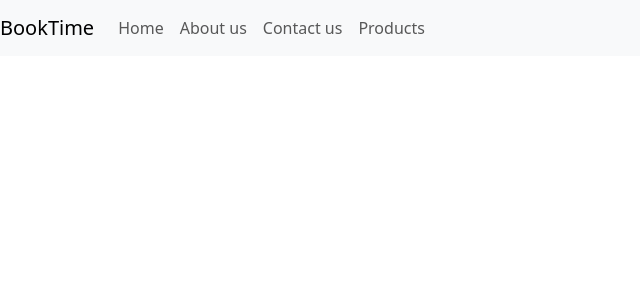
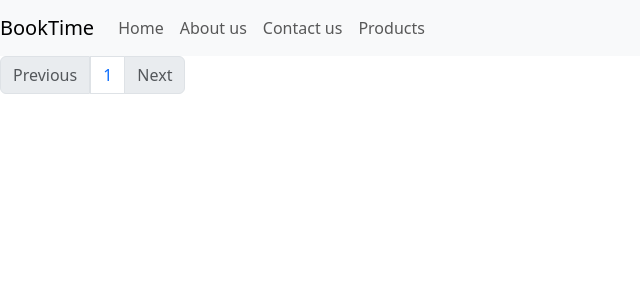
Before and after one commit to ghanatava/book_worms, a Django app: page /product_list/all in a window 1280 px wide. Shown: the top 300 px of the page, without its empty margins (0-640 px from the left). Run offline with Django 4.2, Linux system fonts and the light colour scheme; data that the repository does not hold is empty; some libraries are stand-ins or nearby versions.

Commit message:
added pagination to the product list view

```diff
--- a/main/templates/main/product_list.html
+++ b/main/templates/main/product_list.html
@@ -1,6 +1,6 @@
 {% extends 'main/base.html' %}
 {% block content %}
-    {% for product in products %}
+    {% for product in page_obj %}
         <p>{{ product.name }}</p>
         <p>
             <a href="{% url 'product' product.slug %}">See it here</a>
@@ -10,4 +10,38 @@
             {% endif %}
     {% endfor %}
 
+    <!-- pagination -->
+
+    <nav>
+        <ul class="pagination">
+            {% if page_obj.has_previous %}
+            <li class="page-item">
+                <a class="page-link" href="?page={{page_obj.previous_page_number}}">Previous</a>
+              </li>
+            {% else %}
+              <li class="page-item disabled">
+                <a class="page-link" href="#">Previous</a>
+              </li>
+            {% endif %}
+            {% for pagenum in page_obj.paginator.page_range %}
+              <li class="page-item{% if page_obj.number == pagenum %}active{% endif %}">
+                <a class="page-link" href="?page={{pagenum}}">{{pagenum}}</a>
+              </li>
+            {% endfor %}
+            {% if page_obj.has_next %}<li class="page-item">
+                <a class="page-link" href="?page={{page_obj.next_page_number}}">Next</a>
+              </li>
+              <li class="page-item">
+                <a class="page-link" href="?page={{page_obj.next_page_number}}">Next</a>
+              </li>
+            {% else %}
+              <li class="page-item disabled">
+                <a class="page-link" href="#">Next</a>
+              </li>
+            {% endif %}
+        </ul>
+    </nav>
+</div>
+      <!-- END Pagination -->
+
 {% endblock content %}
--- a/main/views.py
+++ b/main/views.py
@@ -1,6 +1,7 @@
 from django.shortcuts import render,get_object_or_404
 from django.views.generic.edit import FormView
-from main import forms,models
+from main import forms, models
+from django.core.paginator import Paginator, EmptyPage
 
 # Create your views here.
 def index(request):
@@ -20,6 +21,7 @@ class ContactUsView(FormView):
 
 
 def product_list(request, tag):
+
     if tag != 'all':
         tag = get_object_or_404(models.ProductTag, slug=tag)
 
@@ -28,8 +30,12 @@ def product_list(request, tag):
     else:
         products = models.Product.objects.active()
 
+    paginator = Paginator(products, 4)
+    page_number = request.GET.get('page')
+    page_obj=paginator.get_page(page_number)
+
     return render(request, 'main/product_list.html', {
-        'products':products,
+        'page_obj':page_obj,
         })
 
 
```
